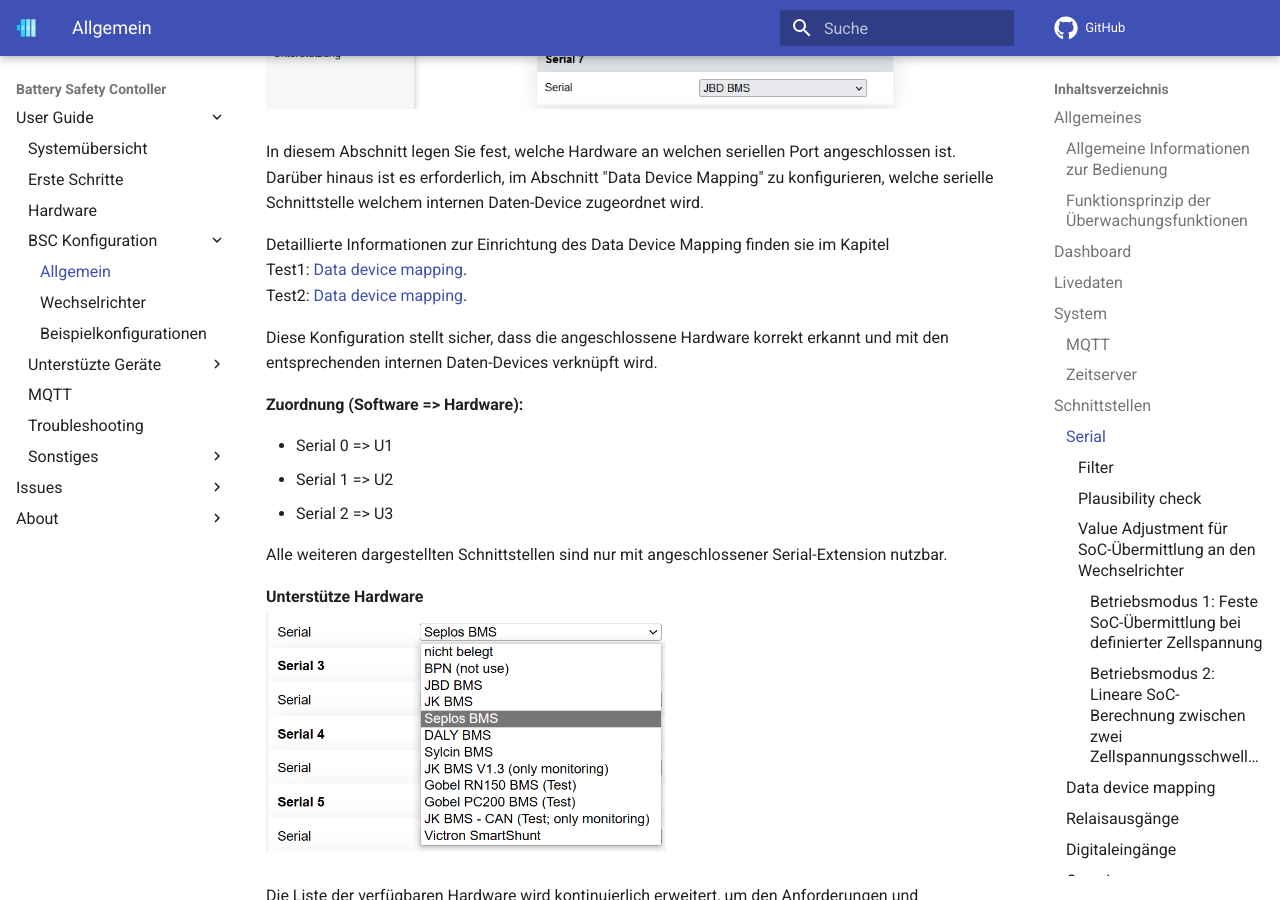
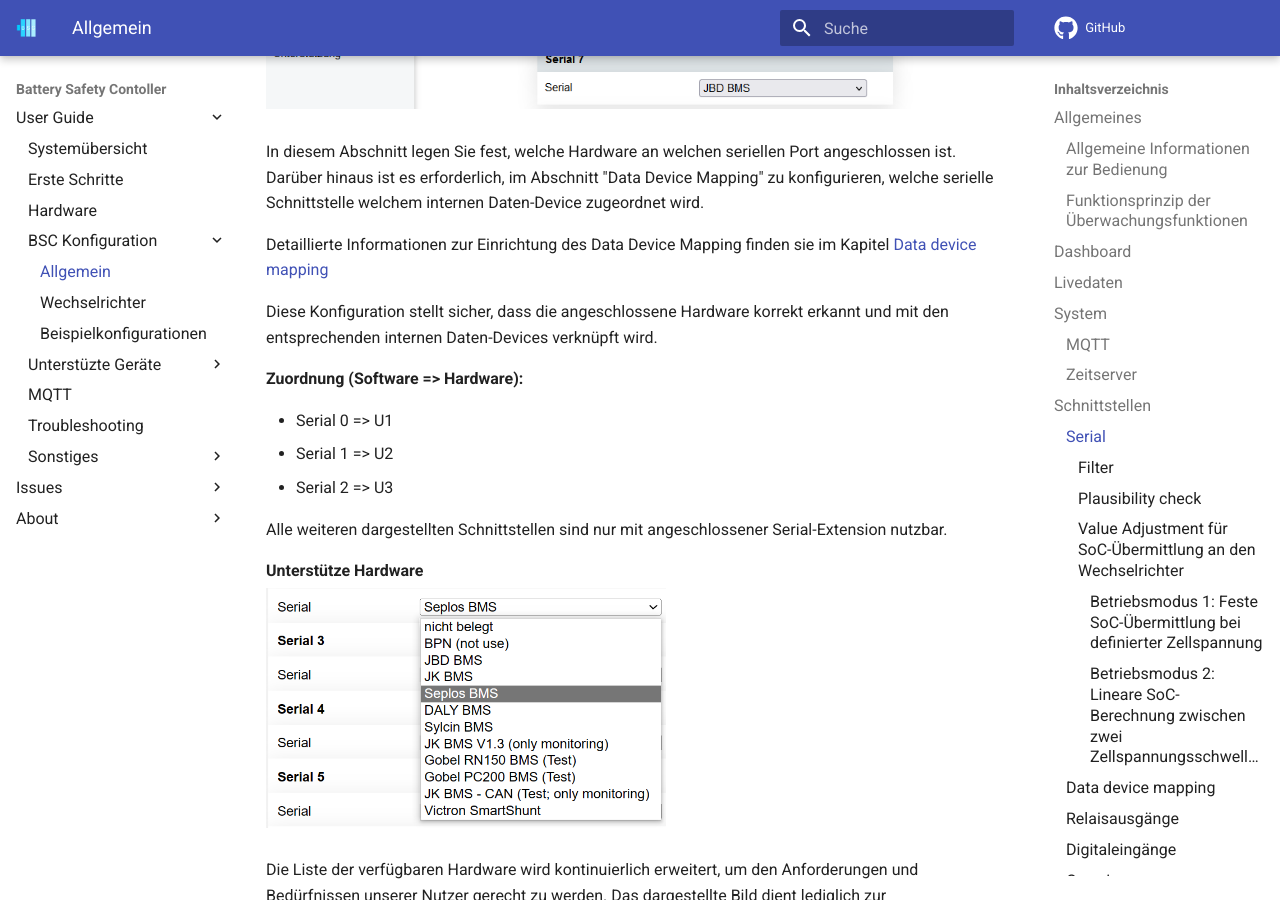
Before and after one commit to bsc-org/bsc, an MkDocs documentation site: the page built from docs/settings_bsc.md, in a window 1280 px wide and 900 px high, scrolled down 6625 px. Built offline with MkDocs 1.6.1 and Material for MkDocs 9.7.7, drawn with Linux system fonts in a browser that asks for light colours; comment, search, counter and statistics services are not loaded.

Commit message:
DataDeviceMapping Link-Ready

```diff
--- a/docs/settings_bsc.md
+++ b/docs/settings_bsc.md
@@ -90,9 +90,7 @@
 ![](img/settings/settings_serial.png){ width="950" }
 In diesem Abschnitt legen Sie fest, welche Hardware an welchen seriellen Port angeschlossen ist. Darüber hinaus ist es erforderlich, im Abschnitt "Data Device Mapping" zu konfigurieren, welche serielle Schnittstelle welchem internen Daten-Device zugeordnet wird.
 
-Detaillierte Informationen zur Einrichtung des Data Device Mapping finden sie im Kapitel
-Test1: [Data device mapping](#data-device-mapping).
-Test2: [Data device mapping](settings_bsc.md/#data-device-mapping).
+Detaillierte Informationen zur Einrichtung des Data Device Mapping finden sie im Kapitel [Data device mapping](#data-device-mapping)
 
 Diese Konfiguration stellt sicher, dass die angeschlossene Hardware korrekt erkannt und mit den entsprechenden internen Daten-Devices verknüpft wird.
 
```
